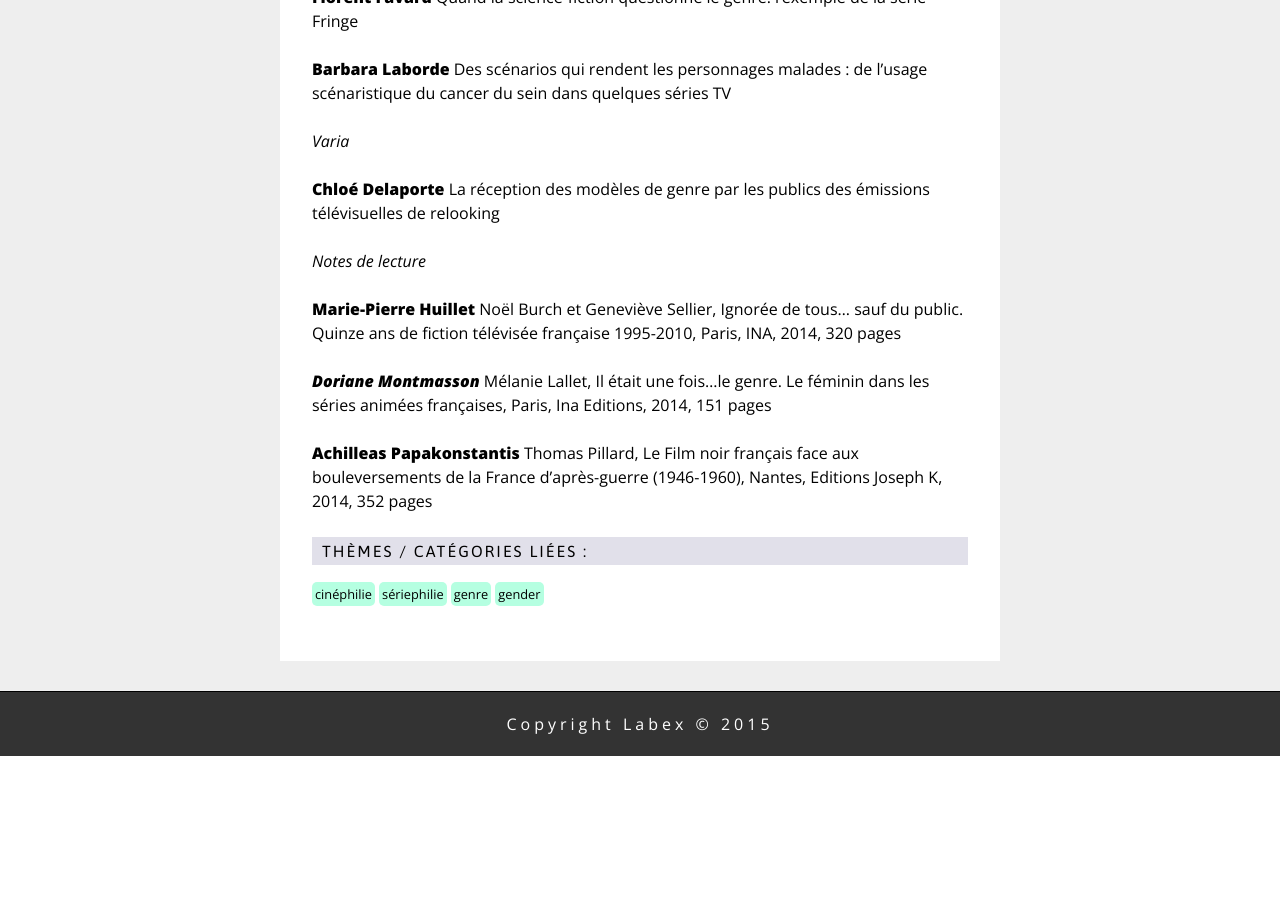
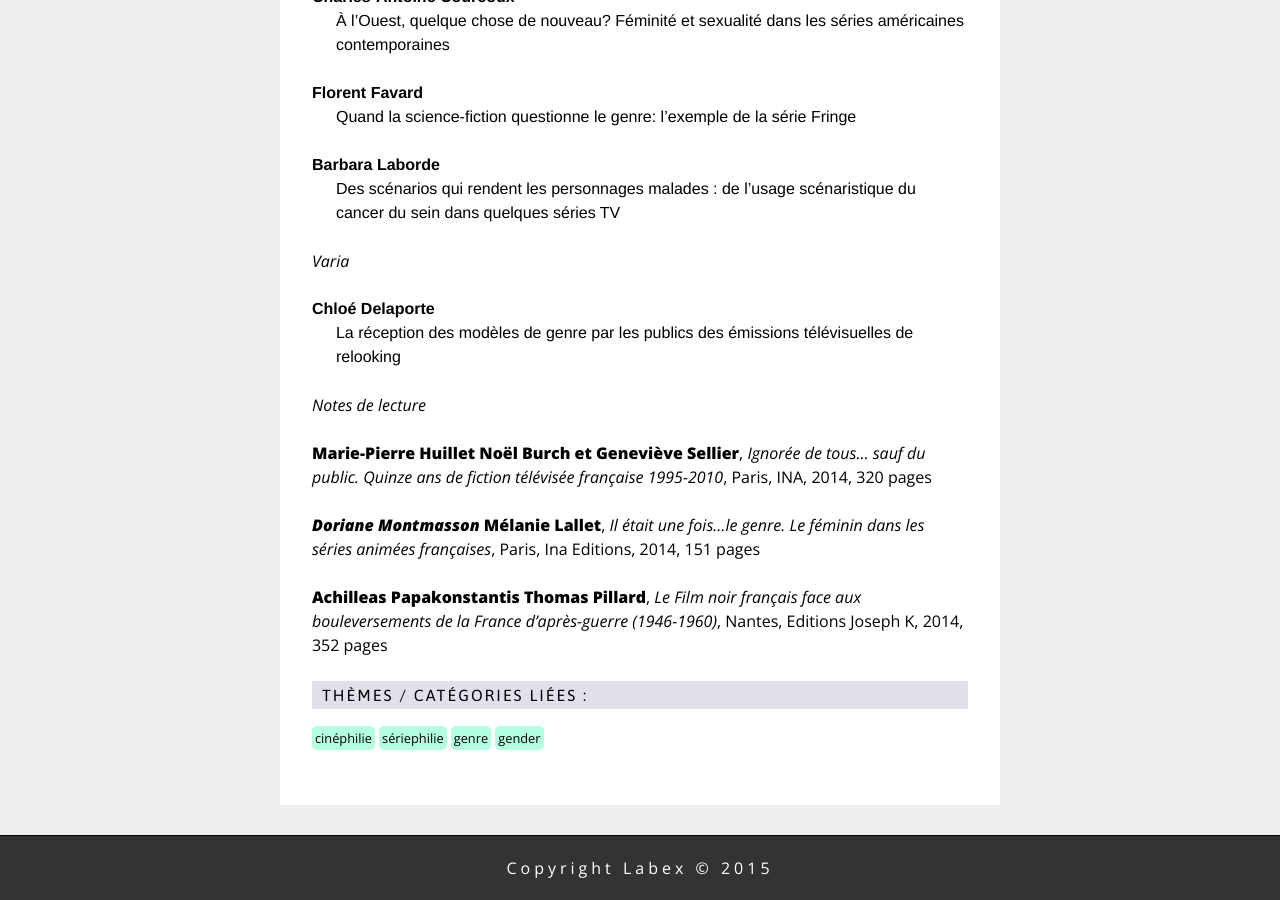
Before and after one commit to Labex-ICCA/Labex-ICCA.github.io, a Jekyll site: the page built from _posts/ecrits/2015-12-16-genres-en-s-ries-cin-ma-t-l-vision-m-dias.md, in a window 1280 px wide and 900 px high, scrolled down 1394 px. Built offline with Jekyll 4.4.1, drawn with Linux system fonts in a browser that asks for light colours; Markdown is read by kramdown in place of the engine named in the settings; before the commit the page ends 2150 px from its top, so only the background shows below that.

```diff
--- a/_posts/ecrits/2015-12-16-genres-en-s-ries-cin-ma-t-l-vision-m-dias.md
+++ b/_posts/ecrits/2015-12-16-genres-en-s-ries-cin-ma-t-l-vision-m-dias.md
@@ -26,42 +26,42 @@ Revue scientifique en ligne hébergée par la Maison des Sciences de l’Homme d
 ### Les séries américaines à l’épreuve du genre, coordonné par Laetitia Biscarrat et Gwénaëlle Le Gras
 
 **Laetitia Biscarrat et Gwénaëlle Le Gras**
-Productions, représentations et appropriations genrées des fictions sérielles
+: Productions, représentations et appropriations genrées des fictions sérielles
 
 **Noël Burch**
-Bonnes feuilles autour de la série Chuck tirées de L'Amour des femmes puissantes – Introduction à la viragophilie à paraître aux éditions EPEL
+: Bonnes feuilles autour de la série Chuck tirées de L'Amour des femmes puissantes – Introduction à la viragophilie à paraître aux éditions EPEL
 
 **Marianne Alex**
-L'autre genre des séries américaines. Enquête sur les représentations des étudiants selon leur appartenance à un genre
+: L'autre genre des séries américaines. Enquête sur les représentations des étudiants selon leur appartenance à un genre
 
 **Anaïs Le Fèvre-Berthelot**
-Doublage au féminin : transposer le genre
+: Doublage au féminin : transposer le genre
 
 **Charles-Antoine Courcoux**
-﻿À l'Ouest, quelque chose de nouveau? Féminité et sexualité dans les séries américaines contemporaines﻿
+: À l'Ouest, quelque chose de nouveau? Féminité et sexualité dans les séries américaines contemporaines﻿
 
 **Florent Favard**
-Quand la science-fiction questionne le genre: l'exemple de la série Fringe
+: Quand la science-fiction questionne le genre: l'exemple de la série Fringe
 
 **Barbara Laborde**
-Des scénarios qui rendent les personnages malades : de l'usage scénaristique du cancer du sein dans quelques séries TV
+: Des scénarios qui rendent les personnages malades : de l'usage scénaristique du cancer du sein dans quelques séries TV
 
 
 _Varia_
 
 **Chloé Delaporte**
-La réception des modèles de genre par les publics des émissions télévisuelles de relooking
+: La réception des modèles de genre par les publics des émissions télévisuelles de relooking
 
 _Notes de lecture_
 
 **Marie-Pierre Huillet**
-Noël Burch et Geneviève Sellier, Ignorée de tous... sauf du public. Quinze ans de fiction télévisée française 1995-2010,
+**Noël Burch et Geneviève Sellier**, _Ignorée de tous... sauf du public. Quinze ans de fiction télévisée française 1995-2010_,
 Paris, INA, 2014, 320 pages
 
 _**Doriane Montmasson**_
-Mélanie Lallet, Il était une fois…le genre. Le féminin dans les séries animées françaises,
+**Mélanie Lallet**, _Il était une fois…le genre. Le féminin dans les séries animées françaises_,
 Paris, Ina Editions, 2014, 151 pages
 
 **Achilleas Papakonstantis**
-Thomas Pillard, Le Film noir français face aux bouleversements de la France d'après-guerre (1946-1960),
+**Thomas Pillard**, _Le Film noir français face aux bouleversements de la France d'après-guerre (1946-1960)_,
 Nantes, Editions Joseph K, 2014, 352 pages
```
